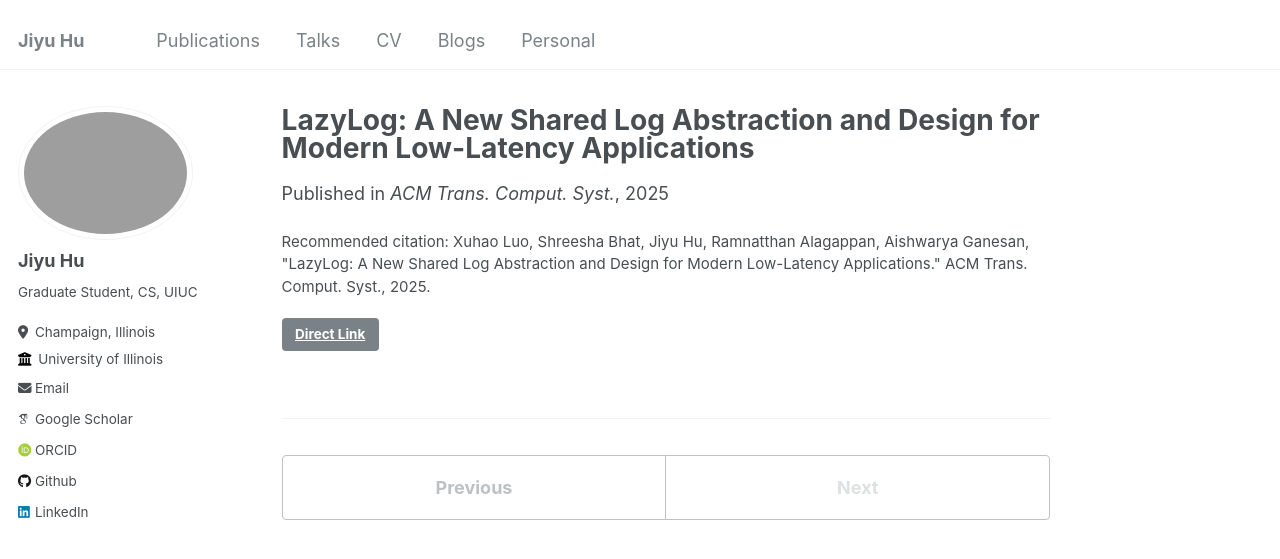
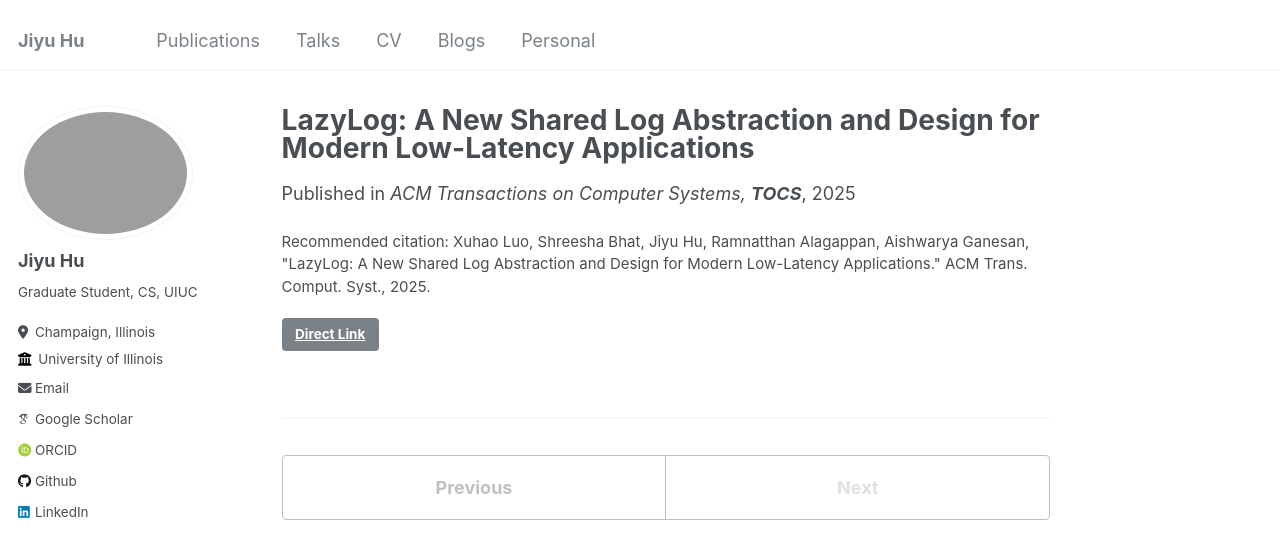
Before and after one commit to JiyuuuHuuu/JiyuuuHuuu.github.io, a Jekyll site: the page built from _publications/2025-08-15-LazyLog-A-New-Shared-Log-Abstraction-and-Design-for-Modern-Low-Latency-Applications.md, in a window 1280 px wide. Shown: the top 559 px of the page. Built offline with Jekyll 4.4.1, drawn with Linux system fonts in a browser that asks for light colours; some web fonts are replaced.

Commit message:
update pubs

```diff
--- a/_publications/2025-08-15-LazyLog-A-New-Shared-Log-Abstraction-and-Design-for-Modern-Low-Latency-Applications.md
+++ b/_publications/2025-08-15-LazyLog-A-New-Shared-Log-Abstraction-and-Design-for-Modern-Low-Latency-Applications.md
@@ -4,7 +4,7 @@
 link: https://dl.acm.org/doi/pdf/10.1145/3750445
 excerpt: '\* equal contribution'
 author:  "Xuhao Luo,  Shreesha Bhat*,  **Jiyu Hu**\\*,  Ramnatthan Alagappan,  Aishwarya Ganesan"
-date: 2025-08-01
-venue: 'ACM Trans. Comput. Syst.'
+date: 2025-08-15
+venue: "ACM Transactions on Computer Systems, <b>TOCS</b>"
 citation: ' Xuhao Luo,  Shreesha Bhat,  Jiyu Hu,  Ramnatthan Alagappan,  Aishwarya Ganesan, &quot;LazyLog: A New Shared Log Abstraction and Design for Modern Low-Latency Applications.&quot; ACM Trans. Comput. Syst., 2025.'
 ---
```
Also changed, not shown: 1 other file.
